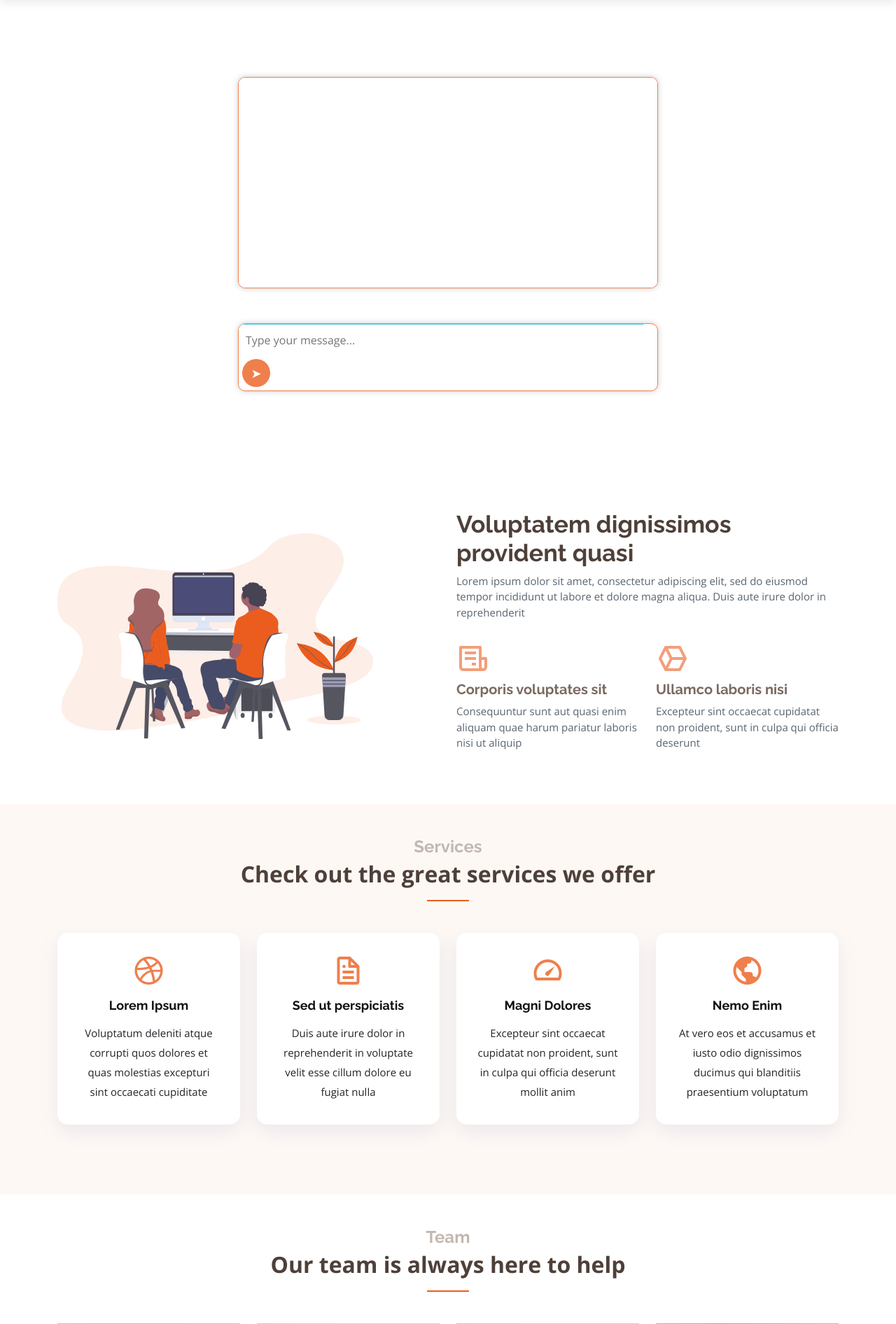
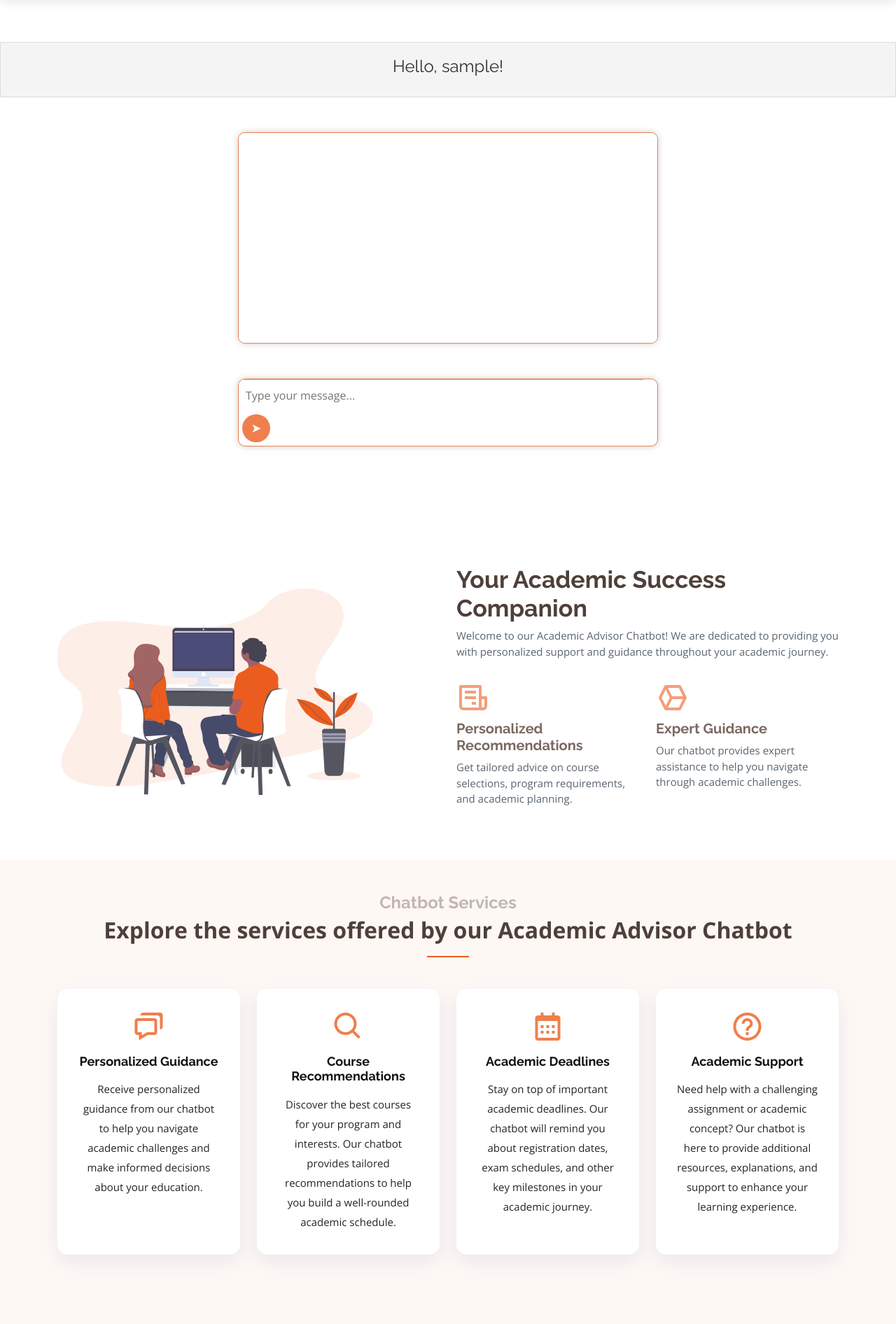
Before and after one commit to MAIN-PROJECT-2023/chatbot, a Flask app: template templates/chatbot.html in a window 1280 px wide. Shown: the part 72-1964 px from the top of the page at 70% size. Run offline with Flask 3, Linux system fonts and the light colour scheme; the template is opened without the code that fills it: most values are stand-ins (such as "Sample title", 1, 10 or a date in 2020); some libraries are stand-ins or nearby versions.

Commit message:
updated chat design

```diff
--- a/app.py
+++ b/app.py
@@ -119,8 +119,12 @@ def homeregister():
             return redirect(url_for('loginregpage'))
 
         db.chatbotuser.insert_one({'name': name, 'email': email, 'password': password})
+
+        # Store user information in session after registration
+        session['user'] = {'name': name, 'email': email}
+
         flash('Registration successful', 'success')
-        return redirect(url_for('chatbotpage'))
+        return redirect(url_for('chatbotpage', username=name))
 
     return render_template('login.html')
 
@@ -137,9 +141,10 @@ def logincred():
         user = db.chatbotuser.find_one({'email': email, 'password': password})
 
         if user:
-          # Store user ID in session
+            # Store user ID in session
+            session['user'] = {'name': user['name'], 'email': email}
             flash('Login successful', 'success')
-            return redirect(url_for('chatbotpage'))
+            return redirect(url_for('chatbotpage', username=user['name']))
         else:
             flash('Invalid email or password', 'error')
             return redirect(url_for('loginregpage'))
@@ -147,7 +152,18 @@ def logincred():
 
 @app.route('/chatbotpage')
 def chatbotpage():
-    return render_template('chatbot.html')
+    # Retrieve user information from session
+    user = session.get('user', None)
+
+    # Check if user is logged in
+    if user:
+        # Pass the username to the template
+        return render_template('chatbot.html', username=user['name'])
+    else:
+        # Redirect to login page if not logged in
+        flash('Please log in first', 'error')
+        return redirect(url_for('loginregpage'))
+
 
 @app.route('/ask', methods=['POST'])
 def ask():
@@ -158,4 +174,4 @@ def ask():
 
 
 if __name__ == '__main__':
-    app.run(debug=True,host='0.0.0.0')
+    app.run(debug=True)
--- a/static/css/style.css
+++ b/static/css/style.css
@@ -425,7 +425,17 @@ section {
   bottom: 0;
   left: calc(50% - 30px);
 }
+.userdisplay {
+  background-color: #f4f4f4;
+  border: 1px solid #ddd;
+  padding: 20px;
+  text-align: center;
+}
 
+.userdisplay h1 {
+  font-size: 24px;
+  color: #333;
+}
 /*--------------------------------------------------------------
 # Breadcrumbs
 --------------------------------------------------------------*/
--- a/templates/chatbot.html
+++ b/templates/chatbot.html
@@ -60,7 +60,11 @@
   </header>
 
   <main id="main">
+
     <section id="chat" class="chat">
+      <div class="userdisplay">
+        <h1>Hello, {{ username }}!</h1>
+    </div>
         <div id="chat-container">
             <div id="chat-box"></div>
         </div>
@@ -81,74 +85,77 @@
               <img src="{{ url_for('static', filename='img/about-img.svg') }}" class="img-fluid" alt="" data-aos="zoom-in">
           </div>
           <div class="col-lg-6 pt-5 pt-lg-0">
-              <h3 data-aos="fade-up">Voluptatem dignissimos provident quasi</h3>
+              <h3 data-aos="fade-up">Your Academic Success Companion</h3>
               <p data-aos="fade-up" data-aos-delay="100">
-                Lorem ipsum dolor sit amet, consectetur adipiscing elit, sed do eiusmod tempor incididunt ut labore et dolore magna aliqua. Duis aute irure dolor in reprehenderit
+                  Welcome to our Academic Advisor Chatbot! We are dedicated to providing you with personalized
+                  support and guidance throughout your academic journey.
               </p>
               <div class="row">
                   <div class="col-md-6" data-aos="fade-up" data-aos-delay="100">
                       <i class="bx bx-receipt"></i>
-                  <h4>Corporis voluptates sit</h4>
-                  <p>Consequuntur sunt aut quasi enim aliquam quae harum pariatur laboris nisi ut aliquip</p>
+                      <h4>Personalized Recommendations</h4>
+                      <p>Get tailored advice on course selections, program requirements, and academic planning.</p>
                   </div>
                   <div class="col-md-6" data-aos="fade-up" data-aos-delay="200">
                       <i class="bx bx-cube-alt"></i>
-                  <h4>Ullamco laboris nisi</h4>
-                  <p>Excepteur sint occaecat cupidatat non proident, sunt in culpa qui officia deserunt</p>
+                      <h4>Expert Guidance</h4>
+                      <p>Our chatbot provides expert assistance to help you navigate through academic challenges.</p>
                   </div>
               </div>
           </div>
       </div>
 
   </div>
-      </section><!-- End About Section -->
+</section>
+<!-- End About Section -->
 
     <!-- ======= Services Section ======= -->
     <section id="services" class="services section-bg">
       <div class="container" data-aos="fade-up">
 
           <div class="section-title">
-            <h2>Services</h2>
-            <p>Check out the great services we offer</p>
+              <h2>Chatbot Services</h2>
+              <p>Explore the services offered by our Academic Advisor Chatbot</p>
           </div>
 
           <div class="row">
               <div class="col-md-6 col-lg-3 d-flex align-items-stretch" data-aos="zoom-in" data-aos-delay="100">
                   <div class="icon-box">
-                <div class="icon"><i class="bx bxl-dribbble"></i></div>
-                <h4 class="title"><a href="">Lorem Ipsum</a></h4>
-                <p class="description">Voluptatum deleniti atque corrupti quos dolores et quas molestias excepturi sint occaecati cupiditate</p>
+                      <div class="icon"><i class="bx bx-chat"></i></div>
+                      <h4 class="title"><a href="">Personalized Guidance</a></h4>
+                      <p class="description">Receive personalized guidance from our chatbot to help you navigate academic challenges and make informed decisions about your education.</p>
                   </div>
               </div>
 
               <div class="col-md-6 col-lg-3 d-flex align-items-stretch" data-aos="zoom-in" data-aos-delay="200">
                   <div class="icon-box">
-                <div class="icon"><i class="bx bx-file"></i></div>
-                <h4 class="title"><a href="">Sed ut perspiciatis</a></h4>
-                <p class="description">Duis aute irure dolor in reprehenderit in voluptate velit esse cillum dolore eu fugiat nulla</p>
+                      <div class="icon"><i class="bx bx-search"></i></div>
+                      <h4 class="title"><a href="">Course Recommendations</a></h4>
+                      <p class="description">Discover the best courses for your program and interests. Our chatbot provides tailored recommendations to help you build a well-rounded academic schedule.</p>
                   </div>
               </div>
 
               <div class="col-md-6 col-lg-3 d-flex align-items-stretch" data-aos="zoom-in" data-aos-delay="300">
                   <div class="icon-box">
-                <div class="icon"><i class="bx bx-tachometer"></i></div>
-                <h4 class="title"><a href="">Magni Dolores</a></h4>
-                <p class="description">Excepteur sint occaecat cupidatat non proident, sunt in culpa qui officia deserunt mollit anim</p>
+                      <div class="icon"><i class="bx bx-calendar"></i></div>
+                      <h4 class="title"><a href="">Academic Deadlines</a></h4>
+                      <p class="description">Stay on top of important academic deadlines. Our chatbot will remind you about registration dates, exam schedules, and other key milestones in your academic journey.</p>
                   </div>
               </div>
 
               <div class="col-md-6 col-lg-3 d-flex align-items-stretch" data-aos="zoom-in" data-aos-delay="400">
                   <div class="icon-box">
-                <div class="icon"><i class="bx bx-world"></i></div>
-                <h4 class="title"><a href="">Nemo Enim</a></h4>
-                <p class="description">At vero eos et accusamus et iusto odio dignissimos ducimus qui blanditiis praesentium voluptatum</p>
+                      <div class="icon"><i class="bx bx-help-circle"></i></div>
+                      <h4 class="title"><a href="">Academic Support</a></h4>
+                      <p class="description">Need help with a challenging assignment or academic concept? Our chatbot is here to provide additional resources, explanations, and support to enhance your learning experience.</p>
                   </div>
               </div>
 
           </div>
 
       </div>
-      </section><!-- End Services Section -->
+  </section>
+  <!-- End Services Section -->
 
 
 
@@ -326,47 +335,48 @@
         <div class="row">
 
           <div class="col-lg-3 col-md-6 footer-contact">
-            <h3>Ninestars</h3>
+            <h3>Accademic Advisor</h3>
             <p>
-              A108 Adam Street <br>
-              New York, NY 535022<br>
-              United States <br><br>
-              <strong>Phone:</strong> +1 5589 55488 55<br>
-              <strong>Email:</strong> info@example.com<br>
+              Ernakulam <br>
+              kochi, Kerala<br>
+              India <br><br>
+              <strong>Phone:</strong> +91 9640 680 680<br>
+              <strong>Email:</strong> accdemicavisor1834@gmail.com<br>
             </p>
           </div>
 
           <div class="col-lg-3 col-md-6 footer-links">
             <h4>Useful Links</h4>
             <ul>
-              <li><i class="bx bx-chevron-right"></i> <a href="#">Home</a></li>
-              <li><i class="bx bx-chevron-right"></i> <a href="#">About us</a></li>
-              <li><i class="bx bx-chevron-right"></i> <a href="#">Services</a></li>
-              <li><i class="bx bx-chevron-right"></i> <a href="#">Terms of service</a></li>
-              <li><i class="bx bx-chevron-right"></i> <a href="#">Privacy policy</a></li>
+              <li><i class="bx bx-chevron-right"></i> <a href="/chatbot">Home</a></li>
+              <li><i class="bx bx-chevron-right"></i> <a href="#about">About us</a></li>
+              <li><i class="bx bx-chevron-right"></i> <a href="#services">Services</a></li>
+              <li><i class="bx bx-chevron-right"></i> <a href="#team">Team</a></li>
+              <li><i class="bx bx-chevron-right"></i> <a href="#contact">Contact</a></li>
+
             </ul>
           </div>
 
           <div class="col-lg-3 col-md-6 footer-links">
             <h4>Our Services</h4>
             <ul>
-              <li><i class="bx bx-chevron-right"></i> <a href="#">Web Design</a></li>
-              <li><i class="bx bx-chevron-right"></i> <a href="#">Web Development</a></li>
-              <li><i class="bx bx-chevron-right"></i> <a href="#">Product Management</a></li>
-              <li><i class="bx bx-chevron-right"></i> <a href="#">Marketing</a></li>
-              <li><i class="bx bx-chevron-right"></i> <a href="#">Graphic Design</a></li>
+              <li><i class="bx bx-chevron-right"></i> <a href="#services">Personalized Guidance</a></li>
+              <li><i class="bx bx-chevron-right"></i> <a href="#services">Course Recommendations</a></li>
+              <li><i class="bx bx-chevron-right"></i> <a href="#services">Accademic Deadlines</a></li>
+              <li><i class="bx bx-chevron-right"></i> <a href="#services">Accademic Support</a></li>
+
             </ul>
           </div>
 
           <div class="col-lg-3 col-md-6 footer-links">
             <h4>Our Social Networks</h4>
-            <p>Cras fermentum odio eu feugiat lide par naso tierra videa magna derita valies</p>
+          <!--   <p>Cras fermentum odio eu feugiat lide par naso tierra videa magna derita valies</p> -->
             <div class="social-links mt-3">
-              <a href="#" class="twitter"><i class="bx bxl-twitter"></i></a>
-              <a href="#" class="facebook"><i class="bx bxl-facebook"></i></a>
-              <a href="#" class="instagram"><i class="bx bxl-instagram"></i></a>
-              <a href="#" class="google-plus"><i class="bx bxl-skype"></i></a>
-              <a href="#" class="linkedin"><i class="bx bxl-linkedin"></i></a>
+              <a href="https://twitter.com/" class="twitter"><i class="bx bxl-twitter"></i></a>
+              <a href="https://www.facebook.com/" class="facebook"><i class="bx bxl-facebook"></i></a>
+              <a href="https://www.instagram.com/" class="instagram"><i class="bx bxl-instagram"></i></a>
+              <a href="https://www.google.com/" class="google-plus"><i class="bx bxl-skype"></i></a>
+              <a href="https://www.linkedin.com/" class="linkedin"><i class="bx bxl-linkedin"></i></a>
             </div>
           </div>
 
@@ -376,12 +386,12 @@
 
     <div class="container py-4">
       <div class="copyright">
-        &copy; Copyright <strong><span>Ninestars</span></strong>. All Rights Reserved
+        &copy; Copyright <strong><span>Accademic chatbot </span></strong>. All Rights Reserved
       </div>
-      <div class="credits">
+      <!-- <div class="credits">
 
         Designed by <a href="https://bootstrapmade.com/">BootstrapMade</a>
-      </div>
+      </div> -->
     </div>
   </footer><!-- End Footer -->
 
```
Also changed, not shown: other parts of static/css/style.css (+12 -0 lines), other parts of templates/chatbot.html (+28 -26 lines), templates/index.html (+39 -38 lines). Lines whose indentation alone changed are shown as unchanged.
